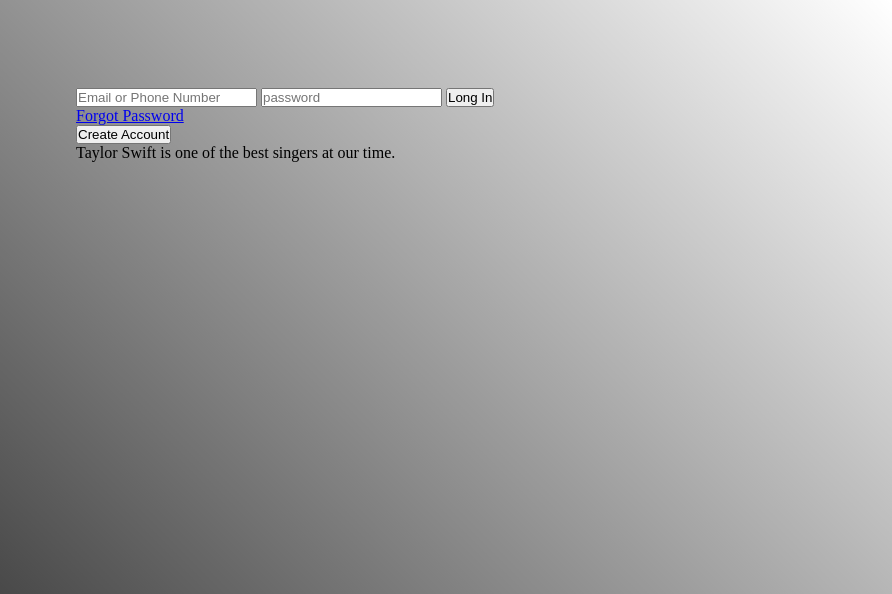
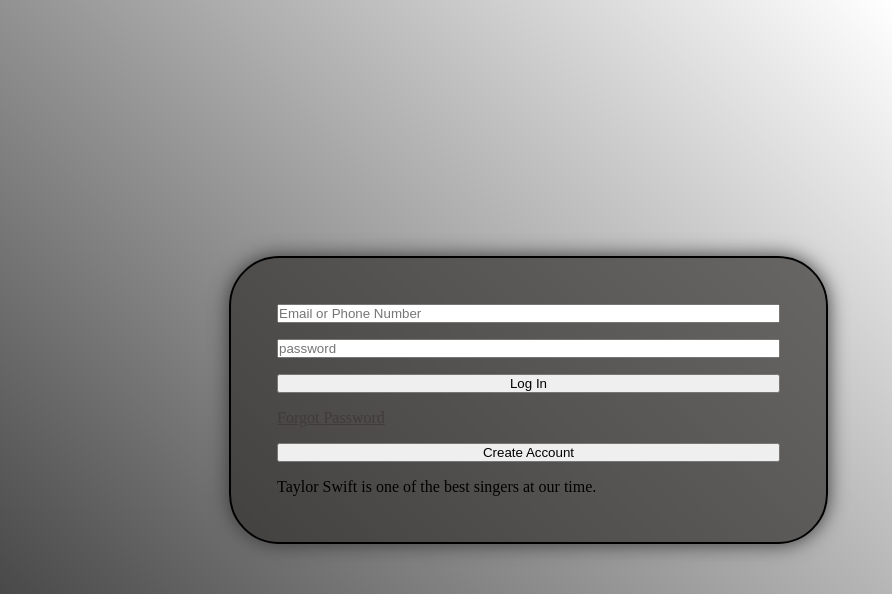
Before and after one commit to alexandraran/Social-Page, a plain HTML site: page index.html in a window 1280 px wide. Shown: the top 594 px of the page, 388-1280 px from the left. Drawn offline with Linux system fonts and the light colour scheme.

Commit message:
modify styles

```diff
--- a/index.html
+++ b/index.html
@@ -34,7 +34,7 @@
         id="password"
         placeholder="password"
         >
-        <button type="submit">Long In</button>
+        <button type="submit">Log In</button>
         <a href="#">Forgot Password</a>
         <button type="submit">Create Account</button>
         <p>Taylor Swift is one of the best singers at our time.</p>
--- a/style.css
+++ b/style.css
@@ -17,9 +17,11 @@ body {
 
 .page {
   width: 100%;
-  display: flex;
   width: 100%;
   display: flex;
+  align-items: center;
+  justify-content: space-between;
+  gap: 2em;
 }
 
 img {
@@ -40,8 +42,22 @@ h3 {
 }
 
 a {
+  color: rgb(63, 59, 59);
   display: flex;
   flex-direction: row;
   justify-content: space-between;
   align-content: space-around;
 }
+
+form {
+  display: flex;
+  flex-direction: column;
+  gap: 1em;
+  width: 52%;
+  height: 69%;
+  border: 2px solid;
+  padding: 4%;
+  background-color: rgba(48, 43, 43, 0.658);
+  border-radius: 50px;
+  box-shadow: 0 0 20px rgb(58, 57, 59);
+}
```
